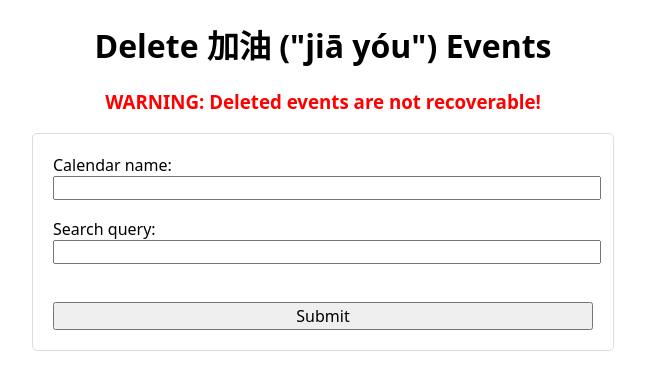
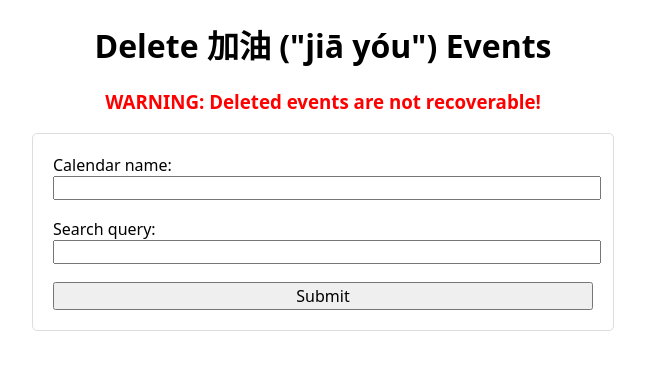
Before and after one commit to saegl5/jiayou_delete_events, a plain HTML site: page Index.html in a window 1280 px wide. Shown: the whole page, without its empty margins (317-962 px from the left). Drawn offline with Linux system fonts and the light colour scheme.

Commit message:
removed margin

```diff
--- a/Index.html
+++ b/Index.html
@@ -15,9 +15,6 @@
         display: block;
         margin-bottom: 0px;
         width: 100%;
-      }
-      input[type="submit"] {
-        margin-top: 20px;
       }
       select, input {
         font-family: 'Courier New', Courier, monospace;
```
